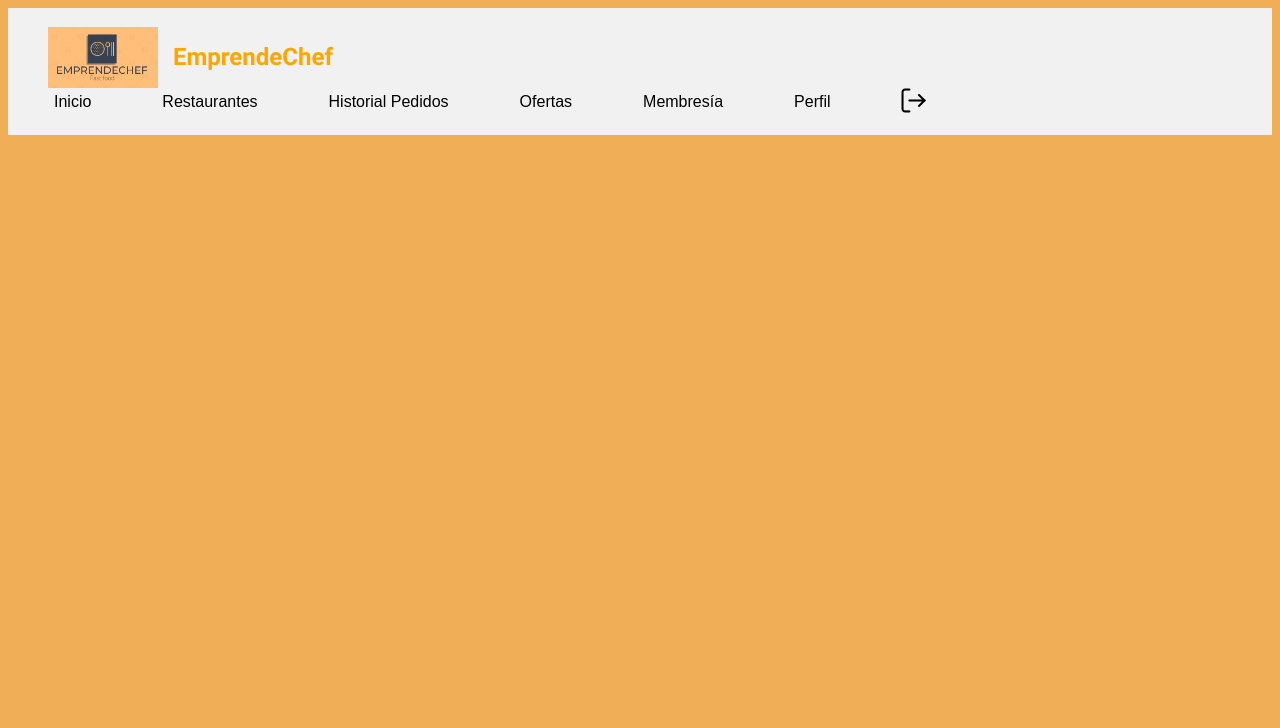
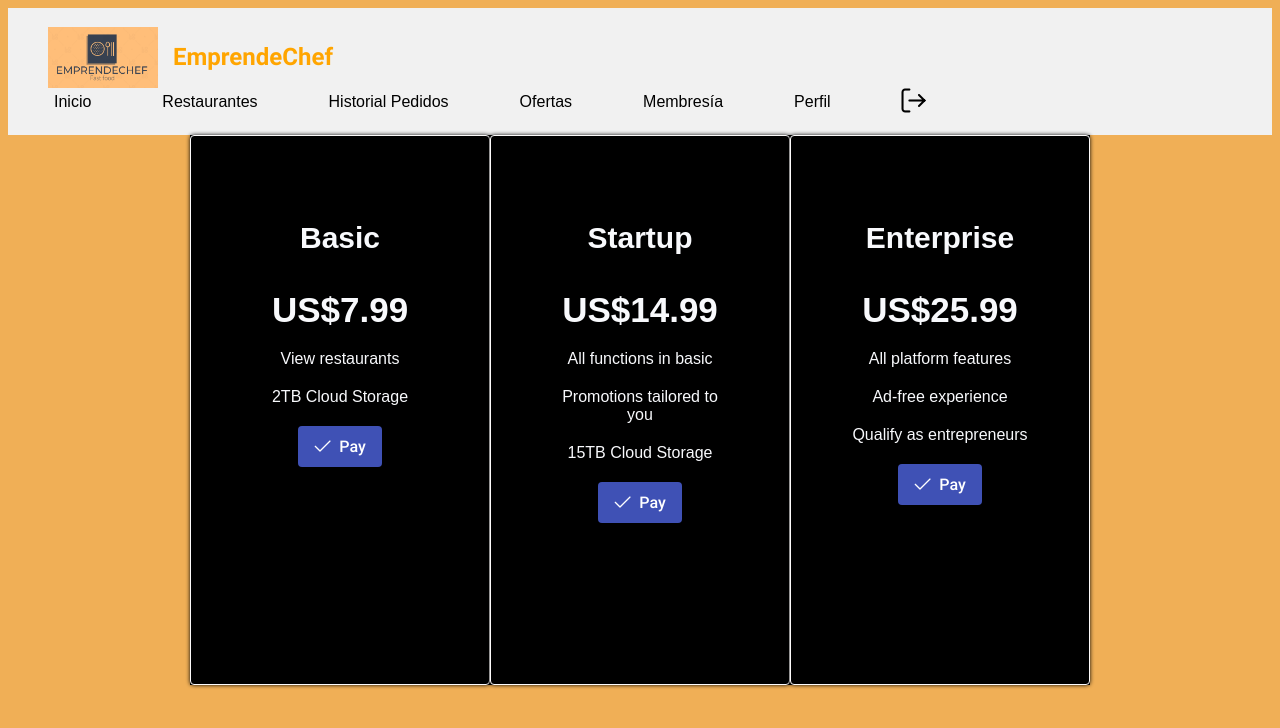
Before and after one commit to NetTeamAppWb/PaginaWebNetTeam, a Vue app: page /pages in a window 1280 px wide. Shown: the top 728 px of the page. Built offline with nearby package versions, Linux system fonts and the light colour scheme.

Commit message:
Agregando el componente

```diff
--- a/src/components/orders-history-component.vue
+++ b/src/components/orders-history-component.vue
@@ -1,4 +1,4 @@
-<script>
+c<script>
 import ToolbarRestaurants from "@/components/toolbar-component.vue";
 import axios from "axios";
 
--- a/src/components/pages-component.vue
+++ b/src/components/pages-component.vue
@@ -4,6 +4,44 @@ import ToolbarRestaurants from "@/components/toolbar-component.vue";
 export default{
   name:"pages",
   components: {ToolbarRestaurants},
+    data() {
+        return {
+            plans: [
+                {
+                    title: "Basic",
+
+                    price: "US$7.99",
+                    features: [
+                        "View restaurants",
+                        "2TB Cloud Storage",
+                    ],
+                    link: "#",
+                },
+                {
+                    title: "Startup",
+
+                    price: "US$14.99",
+                    features: [
+                        "All functions in basic",
+                        "Promotions tailored to you",
+                        "15TB Cloud Storage",
+                    ],
+                    link: "#",
+                },
+                {
+                    title: "Enterprise",
+
+                    price: "US$25.99",
+                    features: [
+                        "All platform features",
+                        "Ad-free experience",
+                        "Qualify as entrepreneurs",
+                    ],
+                    link: "#",
+                },
+            ],
+        };
+    },
 };
 
 </script>
@@ -12,11 +50,130 @@ export default{
   <header>
     <ToolbarRestaurants/>
   </header>
+    <div class="plan-section">
+        <div class="contenedor">
+            <div class="tabla" v-for="plan in plans" :key="plan.title">
+                <h2>{{ plan.title }}</h2>
+                <h3>{{ plan.price }}</h3>
+                <p v-for="feature in plan.features" :key="feature">{{ feature }}</p>
+                <pv-button icon="pi pi-check" label="Pay" />
+            </div>
+        </div>
+    </div>
+
 
 
 </template>
 
 
 <style scoped>
+.plan-section {
+
+    height: auto;
+    display: flex;
+    align-items: center;
+    justify-content: center;
+}
+
+.contenedor {
+    width: 100%;
+    max-width: 900px;
+    margin: auto;
+    display: flex;
+    justify-content: center;
+    align-items: center;
+    flex-wrap: wrap;
+    background: #000000;
+}
+
+.tabla {
+    width: 33%;
+    height: 550px;
+    margin: auto;
+    border: 1px solid #fdfbfb;
+    border-radius: 4px;
+    box-shadow: 0px 0px 4px 0px #000000;
+    padding: 60px;
+    text-align: center;
+    flex-grow: 1;
+    color: #000000;
+    font-family: 'Outfit', sans-serif;
+    flex-direction: column;
+}
+
+.tabla h2 {
+    color: #f8f9fc;
+    font-size: 30px;
+    margin-bottom: 35px;
+}
+
+.tabla img {
+    color: #f8f9fc;
+    width: 144px;
+    margin-bottom: 35px;
+}
+
+.tabla h3 {
+    color: #f8f9fc;
+    font-size: 35px;
+    margin-bottom: 20px;
+}
+
+.tabla p {
+    color: #f8f9fc;
+    display: block;
+    margin-bottom: 20px;
+}
+
+.boton {
+    display: inline-block;
+    padding: 12px;
+    border: 1px solid #fdfbfb;
+    background: #000000;
+    text-decoration: none;
+    color: #ffffff;
+    border-radius: 100px;
+    text-align: center;
+    font-size: 14px;
+    font-weight: 600;
+    margin: auto;
+}
+
+.boton:hover {
+    background: #efefef;
+    color: #020405;
+    transition: 0.2s all;
+    transform: scale(1.1);
+    cursor: pointer;
+}
+
+.tabla:hover {
+    background: #f3a703;
+    color: #110101;
+    transition: 0.2s all;
+    transform: scale(1.1);
+    cursor: pointer;
+}
+
+@media screen and (max-width: 1000px) {
+    .tabla {
+        width: 45%;
+        flex-grow: initial;
+        max-width: none;
+        margin-bottom: 40px;
+    }
+}
+
+@media screen and (max-width: 700px) {
+    .tabla {
+        width: 55%;
+        height: 20%;
+        padding: 30px;
+    }
+
+    .tabla h2 {
+        margin-top: 40px;
+    }
+}
 
 </style>
```
